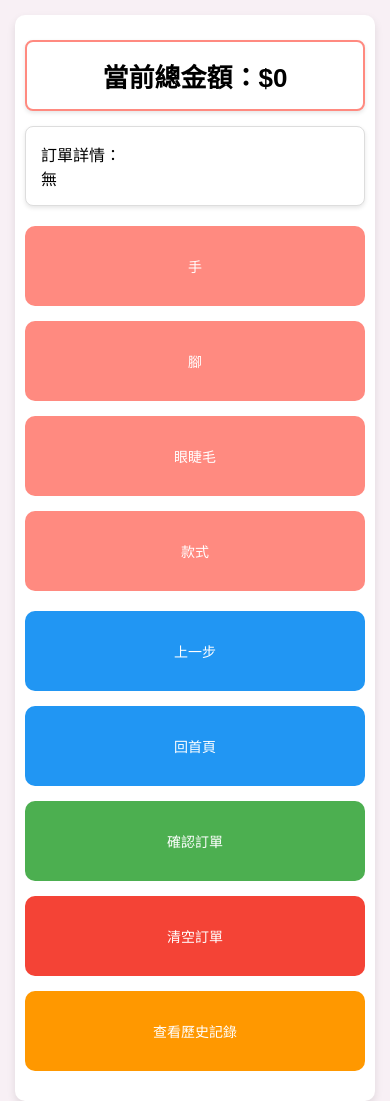
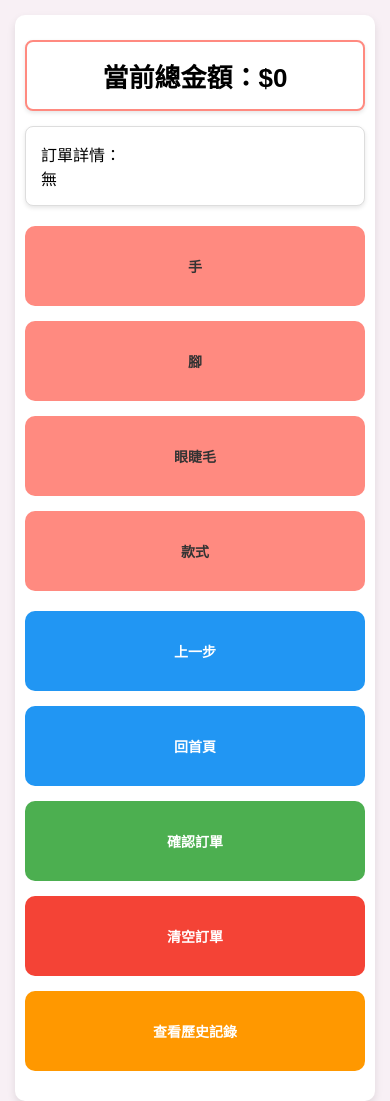
Before and after one commit to personaluse410316037/nailcalculator, a plain HTML site: page index.html in a window 390 px wide. Shown: the top 1101 px of the page. Drawn offline with Linux system fonts and the light colour scheme.

Commit message:
Update index.html

```diff
--- a/index.html
+++ b/index.html
@@ -9,7 +9,7 @@
             font-family: Arial, sans-serif;
             margin: 0;
             padding: 15px;
-            background-color: #f8f0f5; /* 柔和粉色背景，符合美甲主題 */
+            background-color: #f8f0f5; /* 柔和粉色背景 */
         }
         .container {
             max-width: 600px;
@@ -41,10 +41,11 @@
             height: 100px; /* 正方形按鈕 */
             padding: 10px;
             font-size: 16px;
+            font-weight: bold; /* 字體加粗 */
             border: none;
             border-radius: 10px;
             background-color: #ff8a80; /* 粉色按鈕 */
-            color: white;
+            color: #333; /* 深灰色文字，增加對比度 */
             cursor: pointer;
             display: flex;
             align-items: center;
@@ -57,24 +58,28 @@
         }
         .back-home {
             background-color: #2196F3;
+            color: white; /* 保留白色文字 */
         }
         .back-home:hover {
             background-color: #1976D2;
         }
         .clear, .delete {
             background-color: #f44336;
+            color: white; /* 保留白色文字 */
         }
         .clear:hover, .delete:hover {
             background-color: #d32f2f;
         }
         .history {
             background-color: #ff9800;
+            color: white; /* 保留白色文字 */
         }
         .history:hover {
             background-color: #f57c00;
         }
         .confirm {
             background-color: #4CAF50;
+            color: white; /* 保留白色文字 */
         }
         .confirm:hover {
             background-color: #388E3C;
@@ -110,7 +115,7 @@
             }
             button {
                 width: 100%;
-                height: 80px; /* 手機上稍小但仍足夠大 */
+                height: 80px; /* 手機上稍小 */
                 font-size: 14px;
             }
             .container {
@@ -133,7 +138,7 @@
         <div id="footMenu" class="button-grid" style="display: none;"></div>
         <div id="eyelashMenu" class="button-grid" style="display: none;"></div>
         <div id="styleMenu" class="button-grid" style="display: none;"></div>
-        <div id="subMenu" class="button-grid" style="display: none;"></div>
+        <div id="subMenu" class="button-grid" id="sfMenu" style="display: none;"></div>
         <div class="button-grid">
             <button class="back-home" onclick="goBack()">上一步</button>
             <button class="back-home" onclick="goHome()">回首頁</button>
```
